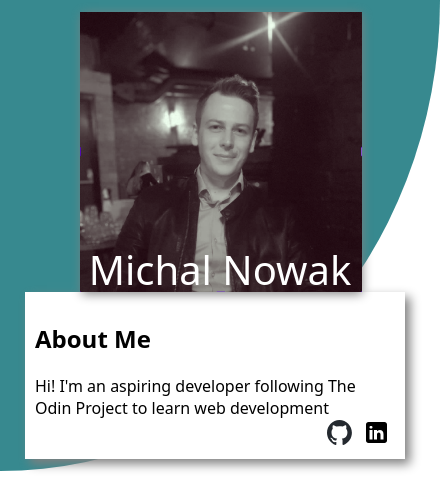
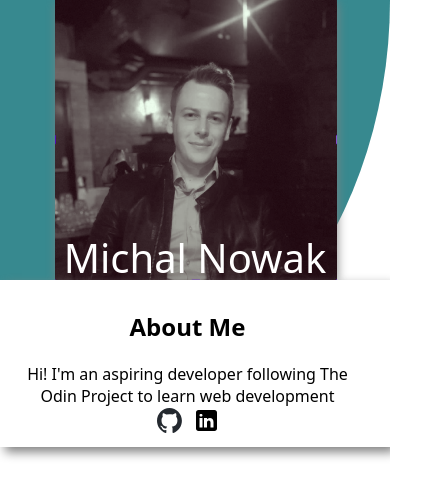
Before and after one commit to mikeski-aa/homepage-project, a website built with webpack: page src/index.html in a window 390 px wide. Shown: the top 480 px of the page, 440 px wide, since content can reach past the window. Built offline with nearby package versions, Linux system fonts and the light colour scheme; files whose address does not match are found by name.

Commit message:
Mobile version kinda finished

```diff
--- a/src/index.html
+++ b/src/index.html
@@ -13,7 +13,7 @@
         </div>
         <div class="bio">
             <h2>About Me</h2>
-            <p>Hi! I'm an aspiring developer following The Odin Project to learn web development</p>
+            <p class="bioInfo">Hi! I'm an aspiring developer following The Odin Project to learn web development</p>
             <div class="linkContainer">
                 <button class="githubBig"><img class="bigIcon" src="../src/img/github-mark.svg" alt="github button"/></button>
                 <button class="linkedinBig"><img class="bigIcon" src="../src/img/icons8-linkedin.svg" alt="linkedin button"/></button>
--- a/src/style.css
+++ b/src/style.css
@@ -5,6 +5,7 @@ body {
     justify-content:space-between;
     gap: 1em;
     height: 100vh;
+    width: 100vw;
     padding: 0;
     margin: 0;
 
@@ -22,14 +23,14 @@ main {
 
 header {
     padding-top: 12px;
-    padding-left: 25px;
-    padding-right: 25px;
     padding-bottom: 12px;
     background-color: rgb(55, 137, 143);
     display: flex;
     justify-content: start;
     border-radius: 0% 0% 150% 0%;
     width: 100%;
+    padding-left: 25px;
+    padding-right: 25px;
 }
 
 footer {
@@ -102,7 +103,6 @@ p {
 }
 
 .headerImg {
-    position: relative;
     text-align: center;
     color: white;
     box-shadow: 2px 2px 10px grey;
@@ -142,7 +142,9 @@ p {
     align-self: center;
     padding: 10px;
     box-shadow: 5px 5px 10px grey;
-    margin-right: 10px;
+    max-width: 500px;
+
+
 
 }
 
@@ -211,14 +213,21 @@ button:hover {
         display: flex;
         flex-direction: column;
         align-items: center;
+        padding: 0px;
     }
 
     main {
         align-items: center;
+        padding-left: 0px;
+        padding-right: 0px;
     }
 
     .cards {
         justify-content: center;
+        display: flex;
+        flex-direction: column;
+        width: fit-content;
+        height: fit-content;
 
     }
 
@@ -226,5 +235,14 @@ button:hover {
         size:inherit
     }
 
+    .bio {
+        align-items: center;
+        padding-right: 25px;
+    }
+
+    .bioInfo {
+        text-align: center;
+    }
+
 
 }
```
Also changed, not shown: dist/bundle.js, dist/index.html.
